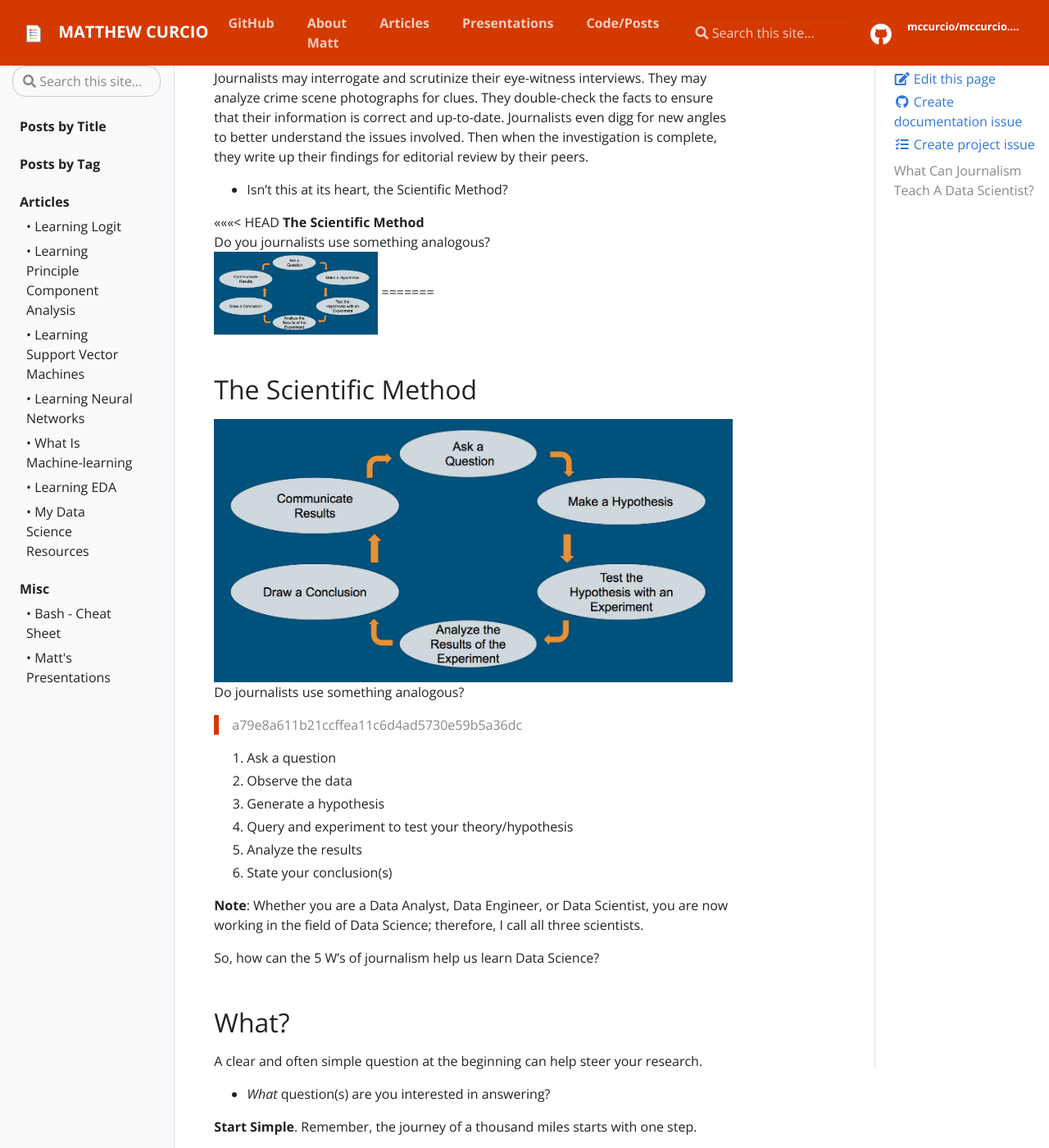
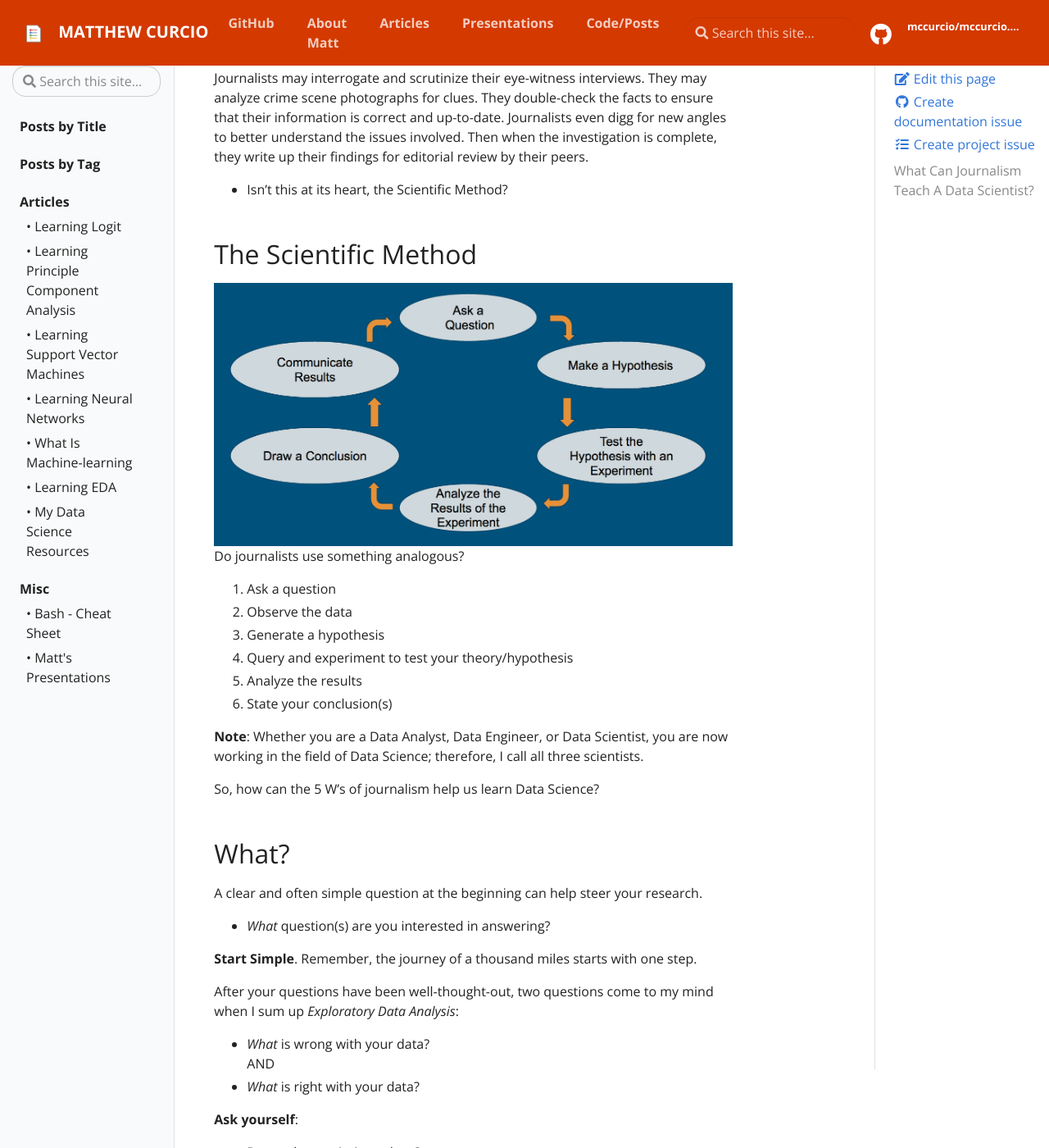
Before and after one commit to mccurcio/mccurcio.github.io, a Jekyll site: the page built from _posts/data_science/2022-07-06-journalism-ds.md, in a window 1280 px wide and 1400 px high, scrolled down 916 px. Shown: the whole window at 82% size. Built offline with Jekyll 4.4.1, drawn with Linux system fonts in a browser that asks for light colours; our own code applies the rules of GitHub Pages for plain Markdown files.

Commit message:
Update 2022-07-06-journalism-ds.md

```diff
--- a/_posts/data_science/2022-07-06-journalism-ds.md
+++ b/_posts/data_science/2022-07-06-journalism-ds.md
@@ -32,16 +32,10 @@ Journalists may interrogate and scrutinize their eye-witness interviews. They ma
 
 - Isn't this at its heart, the Scientific Method?
 
-<<<<<<< HEAD
-**The Scientific Method**
-Do you journalists use something analogous?
-![Steps of the scientific method](\assets\img\scientific-method.png){:height="150px" width="200px"}
-=======
 ## The Scientific Method
 
 ![Steps of the scientific method](\assets\img\scientific-method.png)
 Do journalists use something analogous?
->>>>>>> a79e8a611b21ccffea11c6d4ad5730e59b5a36dc
 
 1. Ask a question
 2. Observe the data
```
